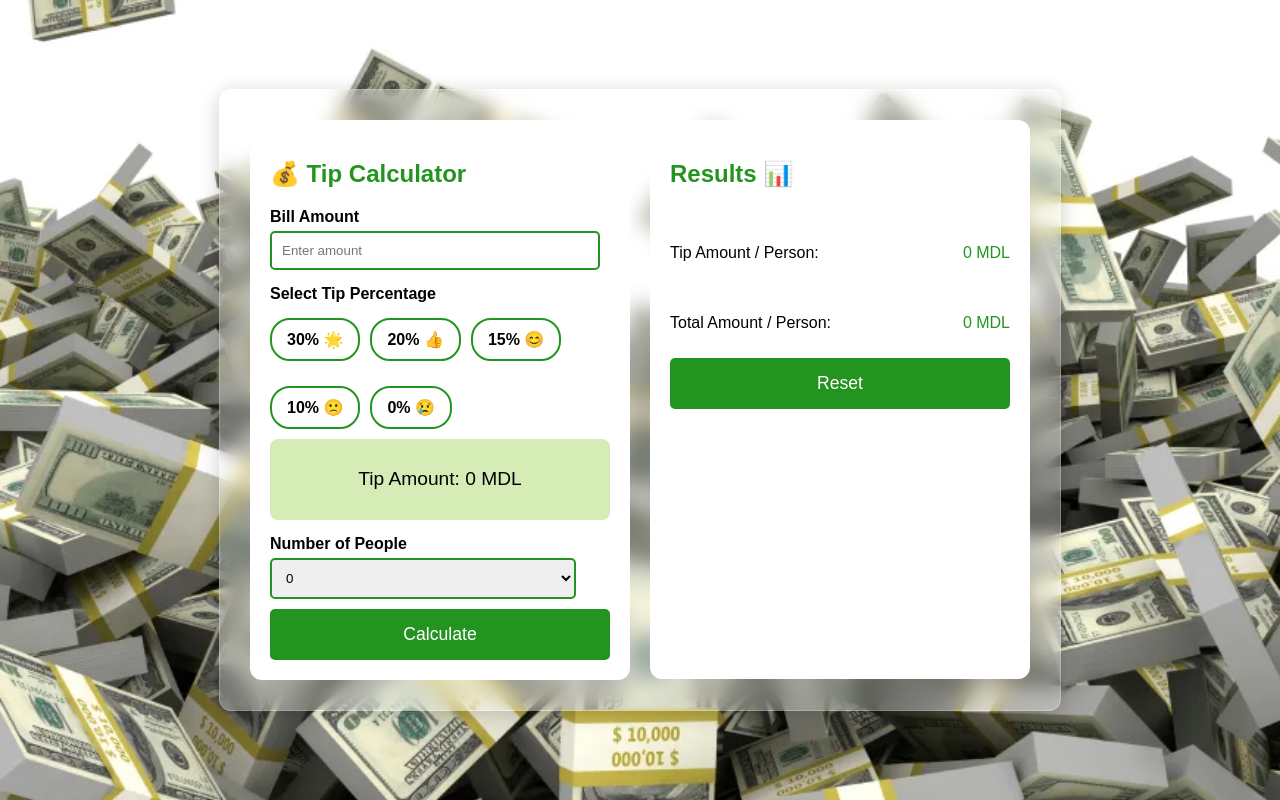
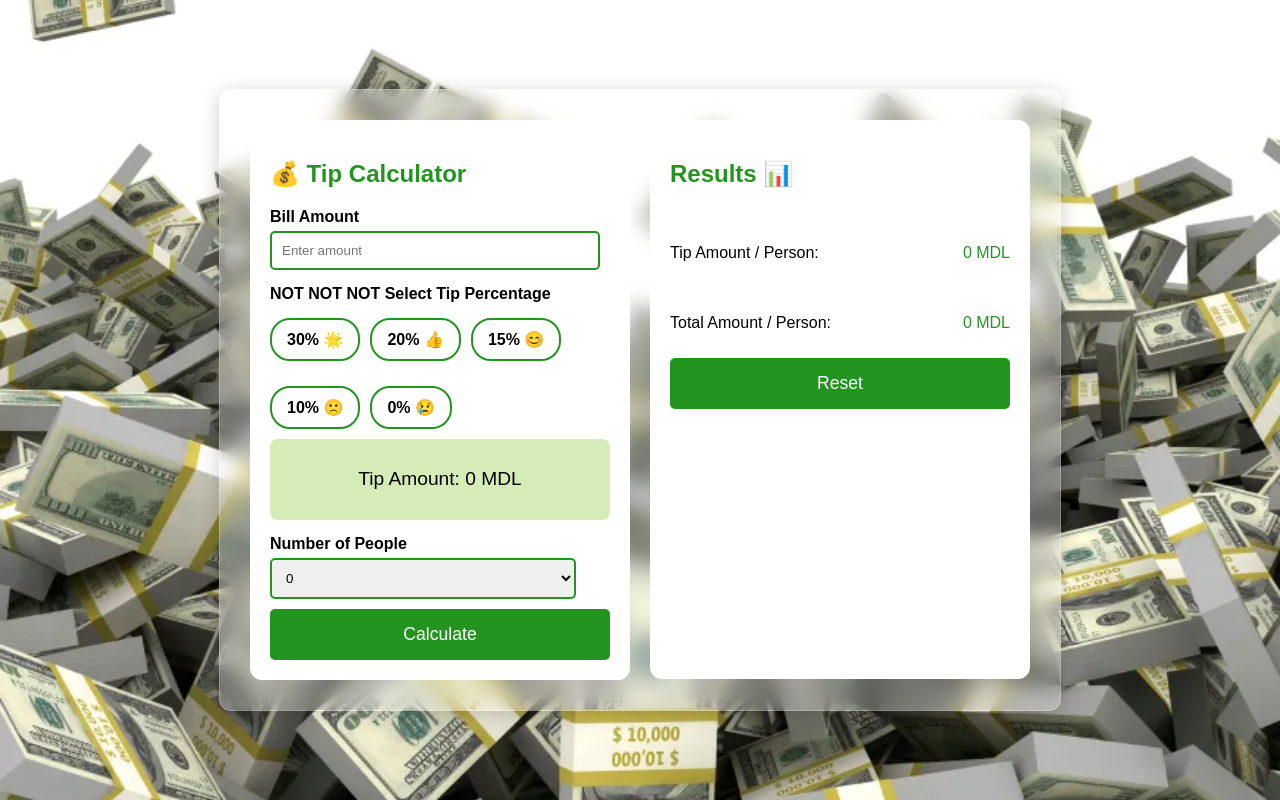
Before and after one commit to vovcruxanda/CafeTipCalculator, a plain HTML site: page index.html in a window 1280 px wide. Drawn offline with nearby package versions, Linux system fonts and the light colour scheme.

Commit message:
Update index.html

```diff
--- a/index.html
+++ b/index.html
@@ -20,7 +20,7 @@
           required
         />
 
-        <label>Select Tip Percentage</label>
+        <label>NOT NOT NOT Select Tip Percentage</label>
         <div id="tip-percentage" class="tip-options">
           <input type="radio" id="tip-excellent" name="tip-option" value="0.30" />
           <label for="tip-excellent" class="tip-label">30% 🌟</label>
```
